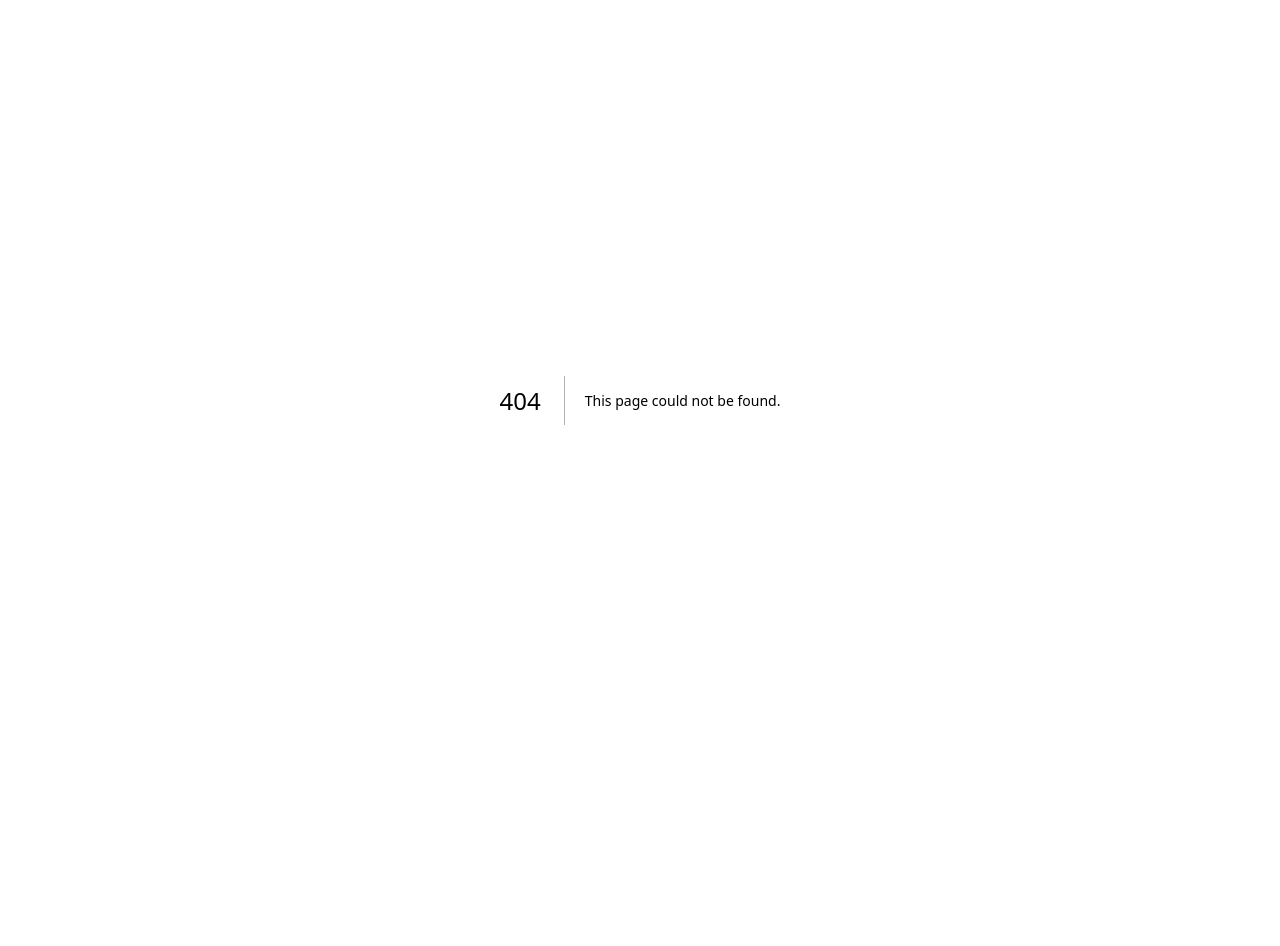
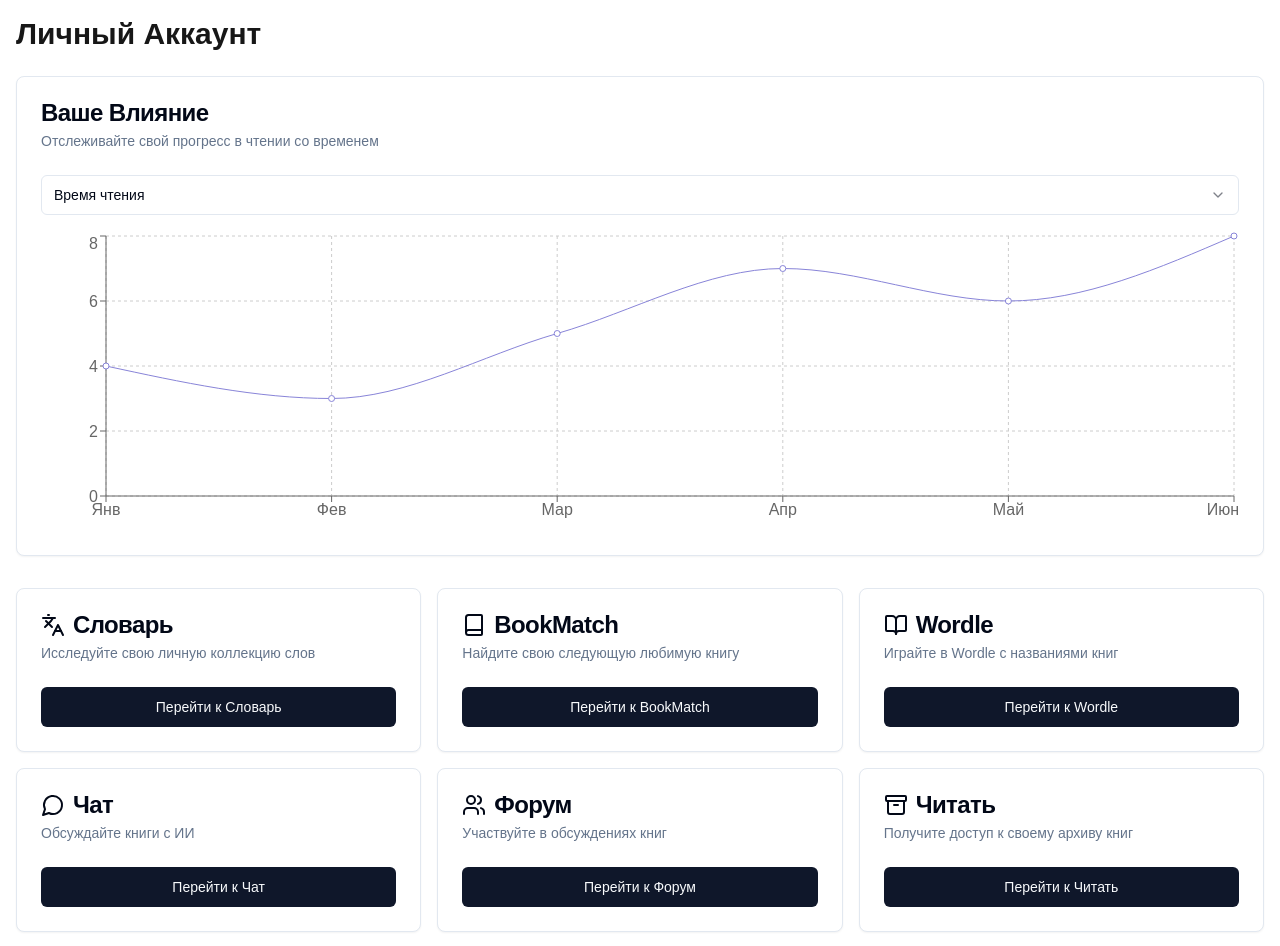
Before and after one commit to manyports/bookshelf, a Next.js app: page /dash in a window 1280 px wide. Before the commit this address had no page. Shown: the top 946 px of the page. Before the commit the page ends 800 px from the top, so only its background shows below. Built offline with nearby package versions, Linux system fonts and the light colour scheme.

Commit message:
refactor: Update global CSS and package dependencies
- Update global CSS to include new styles for the 'prose' class
- Update package.json to add new dependencies for book recommendation feature

```diff
--- a/package.json
+++ b/package.json
@@ -29,6 +29,7 @@
     "class-variance-authority": "^0.7.0",
     "clsx": "^2.1.1",
     "core-js": "^3.38.1",
+    "draft-js": "^0.11.7",
     "langchain": "^0.2.18",
     "lucide-react": "^0.438.0",
     "mongodb": "^6.8.1",
@@ -38,11 +39,13 @@
     "react-hot-toast": "^2.4.1",
     "react-pdf": "^9.1.0",
     "react-toastify": "^10.0.5",
+    "recharts": "^2.12.7",
     "tailwind-merge": "^2.5.2",
     "tailwindcss-animate": "^1.0.7",
     "uuid": "^10.0.0"
   },
   "devDependencies": {
+    "@types/draft-js": "^0.11.18",
     "@types/node": "^20",
     "@types/pdfjs-dist": "^2.10.378",
     "@types/react": "^18",
--- /dev/null
+++ b/src/app/dash/page.tsx
@@ -0,0 +1,172 @@
+"use client";
+
+import { Button } from "@/components/ui/button";
+import {
+  Card,
+  CardContent,
+  CardDescription,
+  CardHeader,
+  CardTitle,
+} from "@/components/ui/card";
+import {
+  Select,
+  SelectContent,
+  SelectItem,
+  SelectTrigger,
+  SelectValue,
+} from "@/components/ui/select";
+import {
+  Archive,
+  Book,
+  BookOpen,
+  Languages,
+  Lightbulb,
+  MessageCircle,
+  Pencil,
+  Timer,
+  Users,
+} from "lucide-react";
+import Link from "next/link";
+import { useState } from "react";
+import {
+  CartesianGrid,
+  Line,
+  LineChart,
+  ResponsiveContainer,
+  Tooltip,
+  XAxis,
+  YAxis,
+} from "recharts";
+
+const sections = [
+  {
+    icon: Languages,
+    title: "Словарь",
+    description: "Исследуйте свою личную коллекцию слов",
+    href: "/dictionary",
+  },
+  {
+    icon: Book,
+    title: "BookMatch",
+    description: "Найдите свою следующую любимую книгу",
+    href: "/bookmatch",
+  },
+  {
+    icon: BookOpen,
+    title: "Wordle",
+    description: "Играйте в Wordle с названиями книг",
+    href: "/wordle",
+  },
+  {
+    icon: MessageCircle,
+    title: "Чат",
+    description: "Обсуждайте книги с ИИ",
+    href: "/chat",
+  },
+  {
+    icon: Users,
+    title: "Форум",
+    description: "Участвуйте в обсуждениях книг",
+    href: "/forum",
+  },
+  {
+    icon: Archive,
+    title: "Читать",
+    description: "Получите доступ к своему архиву книг",
+    href: "/read",
+  },
+  {
+    icon: Lightbulb,
+    title: "Предложения",
+    description: "Получите рекомендации книг от ИИ",
+    href: "/suggest",
+  },
+  {
+    icon: Pencil,
+    title: "Заметки",
+    description: "Управляйте своими заметками для чтения",
+    href: "/notes",
+  },
+  {
+    icon: Timer,
+    title: "Игра",
+    description: "Отслеживайте свой прогресс в чтении",
+    href: "/game",
+  },
+];
+
+const dummyData = [
+  { name: "Янв", time: 4, tomatoes: 20 },
+  { name: "Фев", time: 3, tomatoes: 15 },
+  { name: "Мар", time: 5, tomatoes: 25 },
+  { name: "Апр", time: 7, tomatoes: 35 },
+  { name: "Май", time: 6, tomatoes: 30 },
+  { name: "Июн", time: 8, tomatoes: 40 },
+];
+
+export default function ЛичныйАккаунт() {
+  const [chartMetric, setChartMetric] = useState("time");
+
+  return (
+    <div className="container mx-auto p-4">
+      <h1 className="text-3xl font-bold mb-6">Личный Аккаунт</h1>
+
+      <Card className="mb-8">
+        <CardHeader>
+          <CardTitle>Ваше Влияние</CardTitle>
+          <CardDescription>
+            Отслеживайте свой прогресс в чтении со временем
+          </CardDescription>
+        </CardHeader>
+        <CardContent>
+          <div className="mb-4">
+            <Select value={chartMetric} onValueChange={setChartMetric}>
+              <SelectTrigger>
+                <SelectValue placeholder="Выберите метрику" />
+              </SelectTrigger>
+              <SelectContent>
+                <SelectItem value="time">Время чтения</SelectItem>
+                <SelectItem value="tomatoes">Помидоры</SelectItem>
+              </SelectContent>
+            </Select>
+          </div>
+          <div className="h-[300px]">
+            <ResponsiveContainer width="100%" height="100%">
+              <LineChart data={dummyData}>
+                <CartesianGrid strokeDasharray="3 3" />
+                <XAxis dataKey="name" />
+                <YAxis />
+                <Tooltip />
+                <Line
+                  type="monotone"
+                  dataKey={chartMetric}
+                  stroke="#8884d8"
+                  activeDot={{ r: 8 }}
+                />
+              </LineChart>
+            </ResponsiveContainer>
+          </div>
+        </CardContent>
+      </Card>
+
+      <div className="grid grid-cols-1 md:grid-cols-2 lg:grid-cols-3 gap-4">
+        {sections.map((section) => (
+          <Card key={section.title}>
+            <CardHeader>
+              <CardTitle className="flex items-center">
+                <section.icon className="mr-2" />
+                {section.title}
+              </CardTitle>
+              <CardDescription>{section.description}</CardDescription>
+            </CardHeader>
+            <CardContent>
+              <Link href={section.href}>
+                <Button className="w-full">Перейти к {section.title}</Button>
+              </Link>
+            </CardContent>
+          </Card>
+        ))}
+      </div>
+    </div>
+  );
+}
--- /dev/null
+++ b/src/app/game/page.tsx
@@ -0,0 +1,145 @@
+"use client";
+
+import { Button } from "@/components/ui/button";
+import {
+  Select,
+  SelectContent,
+  SelectItem,
+  SelectTrigger,
+  SelectValue,
+} from "@/components/ui/select";
+import { useEffect, useState } from "react";
+
+const books = [
+  "Война и мир - Лев Толстой",
+  "Преступление и наказание - Фёдор Достоевский",
+  "Абай Жолы І - Мухтар Ауезов",
+  "Весёлая наука - Ф. Ницце",
+  "Ертегілер жинағы - Жорабек Алимжан",
+  "Қаһар романы - Ілияс Есенберлин",
+  "Қаздар қайтып барады - Қабдеш Жұмаділов",
+  "Хан кене - Ілияс Есенберлин",
+  "Қыз Жібек - Ғабит Мүсірепов",
+];
+
+type ReadingSession = {
+  book: string;
+  startTime: Date;
+  endTime: Date;
+  duration: number;
+  tomatoes: number;
+};
+
+export default function ReadingTimer() {
+  const [isReading, setIsReading] = useState(false);
+  const [seconds, setSeconds] = useState(0);
+  const [selectedBook, setSelectedBook] = useState("");
+  const [sessions, setSessions] = useState<ReadingSession[]>([]);
+  const [startTime, setStartTime] = useState<Date | null>(null);
+  const [totalTomatoes, setTotalTomatoes] = useState(0);
+
+  useEffect(() => {
+    let interval: NodeJS.Timeout | null = null;
+    if (isReading) {
+      interval = setInterval(() => {
+        setSeconds((seconds) => seconds + 1);
+      }, 1000);
+    } else if (interval) {
+      clearInterval(interval);
+    }
+    return () => {
+      if (interval) clearInterval(interval);
+    };
+  }, [isReading]);
+
+  const formatTime = (totalSeconds: number) => {
+    const hours = Math.floor(totalSeconds / 3600);
+    const minutes = Math.floor((totalSeconds % 3600) / 60);
+    const seconds = totalSeconds % 60;
+    return `${hours.toString().padStart(2, "0")}:${minutes
+      .toString()
+      .padStart(2, "0")}:${seconds.toString().padStart(2, "0")}`;
+  };
+
+  const handleStartStop = () => {
+    if (!isReading) {
+      if (selectedBook) {
+        setStartTime(new Date());
+        setIsReading(true);
+      } else {
+        alert("Пожалуйста, выберите книгу перед началом чтения.");
+      }
+    } else {
+      setIsReading(false);
+      const endTime = new Date();
+      const duration = Math.floor(
+        (endTime.getTime() - (startTime?.getTime() || 0)) / 1000
+      );
+      const tomatoes = Math.floor(duration / 600);
+      setSessions([
+        ...sessions,
+        {
+          book: selectedBook,
+          startTime: startTime!,
+          endTime,
+          duration,
+          tomatoes,
+        },
+      ]);
+      setTotalTomatoes((prevTotal) => prevTotal + tomatoes);
+      setSeconds(0);
+      setSelectedBook("");
+    }
+  };
+
+  return (
+    <div className="container mx-auto p-4 max-w-md">
+      <h1 className="text-3xl font-bold mb-6 text-center">Счетчик чтения</h1>
+
+      <div className="mb-6">
+        <Select onValueChange={setSelectedBook} value={selectedBook}>
+          <SelectTrigger>
+            <SelectValue placeholder="Выберите книгу" />
+          </SelectTrigger>
+          <SelectContent>
+            {books.map((book) => (
+              <SelectItem key={book} value={book}>
+                {book}
+              </SelectItem>
+            ))}
+          </SelectContent>
+        </Select>
+      </div>
+
+      <div className="text-center mb-6">
+        <div className="text-6xl font-bold mb-4">{formatTime(seconds)}</div>
+        <Button onClick={handleStartStop} className="w-full">
+          {isReading ? "Остановить" : "Начать чтение"}
+        </Button>
+      </div>
+
+      <div className="text-center mb-6">
+        <div className="text-2xl font-semibold">
+          Всего помидоров: {totalTomatoes} 🍅
+        </div>
+      </div>
+
+      <div className="text-sm text-center mb-6">
+        Помидоры 🍅 засчитываются только при чтении в библиотеке
+      </div>
+
+      <div className="space-y-4">
+        <h2 className="text-xl font-semibold">История чтения</h2>
+        {sessions.map((session, index) => (
+          <div key={index} className="border p-3 rounded">
+            <div className="font-medium">{session.book}</div>
+            <div>Начало: {session.startTime.toLocaleTimeString()}</div>
+            <div>Конец: {session.endTime.toLocaleTimeString()}</div>
+            <div>Длительность: {formatTime(session.duration)}</div>
+            <div>Заработано помидоров: {session.tomatoes} 🍅</div>
+          </div>
+        ))}
+      </div>
+    </div>
+  );
+}
--- a/src/app/globals.css
+++ b/src/app/globals.css
@@ -83,3 +83,8 @@ body {
     @apply bg-background text-foreground;
   }
 }
+
+.prose {
+  white-space: pre-wrap;
+  word-wrap: break-word;
+}
--- a/src/app/notes/page.tsx
+++ b/src/app/notes/page.tsx
@@ -27,8 +27,6 @@ import {
   Book,
   Edit,
   Hash,
-  Image as LucideImage,
-  Link as LucideLink,
   PenTool,
   Plus,
   Save,
@@ -72,7 +70,7 @@ const MenuBar = ({ editor }: { editor: Editor | null }) => {
       </Button>
       <Button
         variant="outline"
-        size="icon"
+        size="default"
         onClick={() => {
           const url = window.prompt("URL");
           if (url) {
@@ -81,11 +79,11 @@ const MenuBar = ({ editor }: { editor: Editor | null }) => {
         }}
         className={editor.isActive("link") ? "is-active" : ""}
       >
-        <LucideLink className="h-4 w-4" />
+        <p>ссылка</p>
       </Button>
       <Button
         variant="outline"
-        size="icon"
+        size="default"
         onClick={() => {
           const url = window.prompt("Image URL");
           if (url) {
@@ -93,7 +91,7 @@ const MenuBar = ({ editor }: { editor: Editor | null }) => {
           }
         }}
       >
-        <LucideImage className="h-4 w-4" />
+        <p>картина</p>
       </Button>
       <Button
         variant="outline"
@@ -102,6 +100,15 @@ const MenuBar = ({ editor }: { editor: Editor | null }) => {
         className={editor.isActive("heading", { level: 3 }) ? "is-active" : ""}
       >
         <Hash className="h-4 w-4" />
+      </Button>
+      <Button
+        variant="outline"
+        size="icon"
+        onClick={() => {
+          toast.info("Drawing feature coming soon!");
+        }}
+      >
+        <PenTool className="h-4 w-4" />
       </Button>
     </div>
   );
@@ -148,18 +155,11 @@ export default function BookNotes() {
     },
   });
 
-  const activeNoteData =
-    activeSpace && activeNote
-      ? noteSpaces
-          .find((space) => space.id === activeSpace)
-          ?.notes.find((note) => note.id === activeNote)
-      : null;
-
   useEffect(() => {
     if (editor && activeNoteData) {
       editor.commands.setContent(activeNoteData.content);
     }
-  }, [activeNote, activeNoteData, editor]);
+  }, [activeNote, editor]);
 
   const createNoteSpace = () => {
     const newSpace: NoteSpace = {
@@ -308,6 +308,13 @@ export default function BookNotes() {
         )
     : [];
 
+  const activeNoteData =
+    activeSpace && activeNote
+      ? noteSpaces
+          .find((space) => space.id === activeSpace)
+          ?.notes.find((note) => note.id === activeNote)
+      : null;
+
   return (
     <div className="container mx-auto p-4">
       <h1 className="text-3xl font-bold mb-6">Заметки по книгам</h1>
@@ -322,9 +329,9 @@ export default function BookNotes() {
             </CardTitle>
           </CardHeader>
           <CardContent>
-            <ScrollArea className="h-screen">
-              {" "}
-              {/* Устанавливаем высоту для ScrollArea */}
+            <ScrollArea
+              className={`${isMobile ? "h-[200px]" : "h-[calc(100vh-300px)]"}`}
+            >
               <Tabs
                 value={activeSpace || undefined}
                 onValueChange={setActiveSpace}
@@ -459,7 +466,7 @@ export default function BookNotes() {
                     <MenuBar editor={editor} />
                     <EditorContent
                       editor={editor}
-                      className="prose max-w-none mb-4 p-4 border rounded-md w-full min-h-[300px] cursor-text"
+                      className="prose max-w-none mb-4 p-4 border rounded-md min-h-[300px]"
                     />
                     <div className="flex justify-between items-center">
                       <div className="flex flex-wrap gap-1">
@@ -485,7 +492,7 @@ export default function BookNotes() {
                         <DialogTrigger asChild>
                           <Button variant="outline">Добавить тег</Button>
                         </DialogTrigger>
-                        <DialogContent className="bg-white">
+                        <DialogContent>
                           <DialogHeader>
                             <DialogTitle>Добавить новый тег</DialogTitle>
                           </DialogHeader>
```
Also changed, not shown: 1 other file (tests, documents, lock files or other folders).
